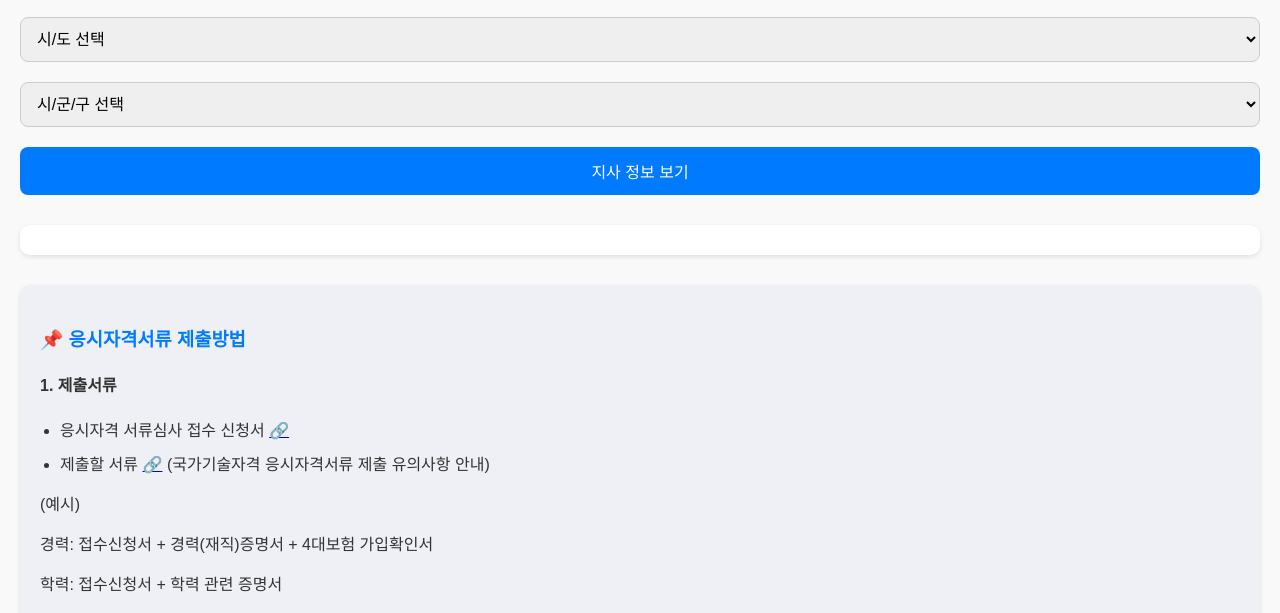
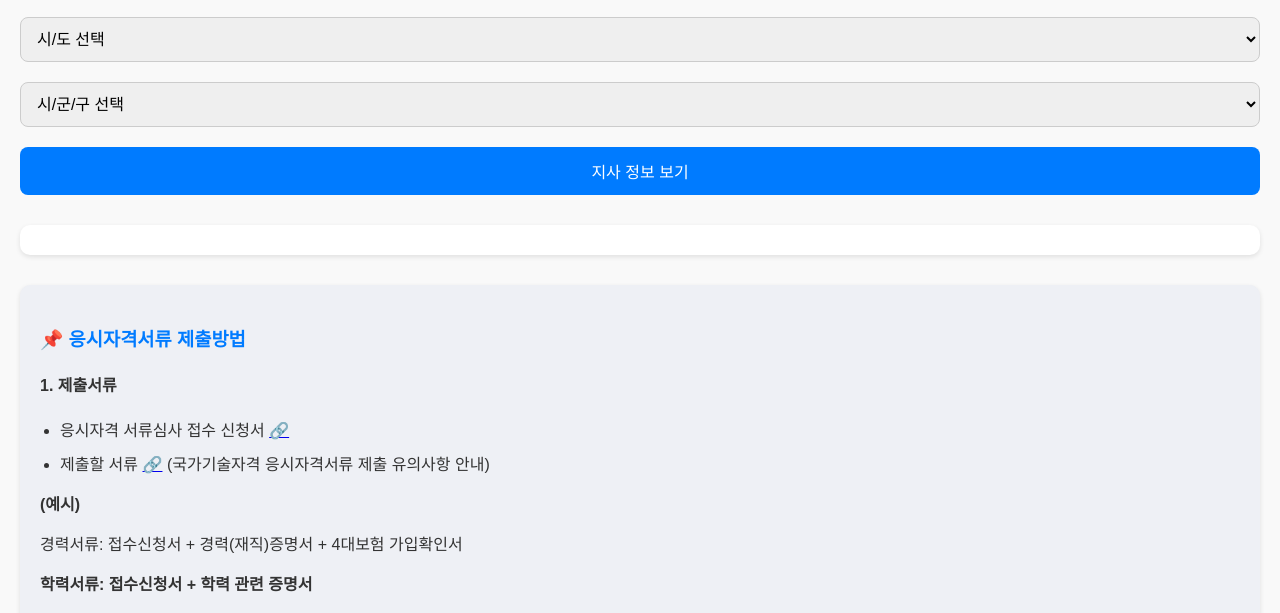
Before and after one commit to sehbamb/hrdkregion, a plain HTML site: page index.html in a window 1280 px wide. Shown: the part 159-772 px from the top of the page. Drawn offline with Linux system fonts and the light colour scheme.

Commit message:
index.html

```diff
--- a/index.html
+++ b/index.html
@@ -84,9 +84,9 @@
 <li>제출할 서류 <a href="https://www.q-net.or.kr/man004.do?id=man00402&amp;gSite=Q&amp;gId=" target="_blank">🔗</a> (국가기술자격 응시자격서류 제출 유의사항 안내)</li>
 </ul>
 <div>
-<p>(예시)</p>
-<p style="font-weight: normal;">경력: 접수신청서 + 경력(재직)증명서 + 4대보험 가입확인서</p>
-<p style="font-weight: normal;">학력: 접수신청서 + 학력 관련 증명서</p>
+<p><strong>(예시)</p>
+<p style="font-weight: normal;">경력서류: 접수신청서 + 경력(재직)증명서 + 4대보험 가입확인서</p>
+<p style="font-weight: normal;">학력서류: 접수신청서 + 학력 관련 증명서</strong></p>
 </div>
 
 <h4>2. 제출방법</h4>
```
